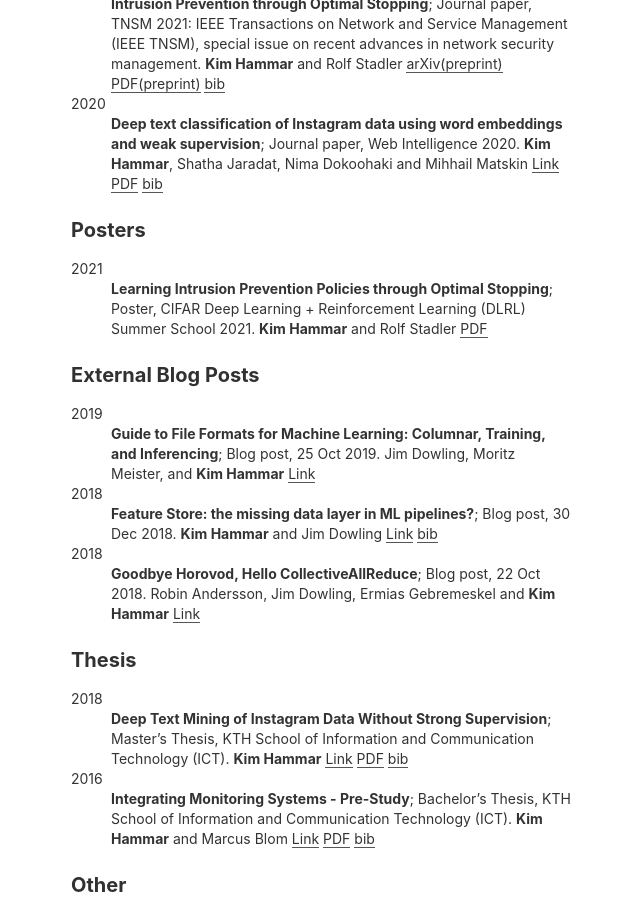
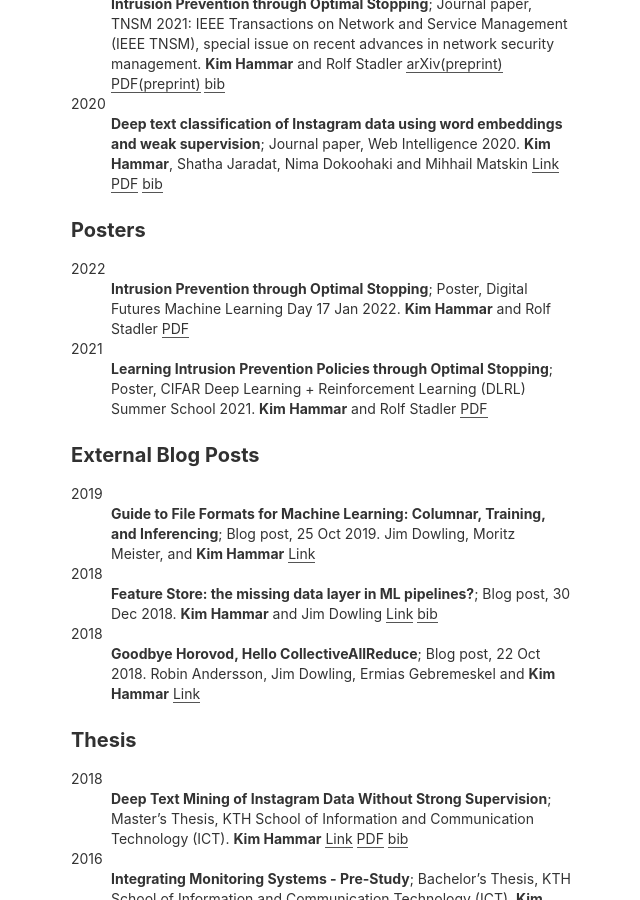
Before and after one commit to Limmen/Limmen.github.io, a Jekyll site: the page built from publications.md, in a window 1280 px wide and 900 px high, scrolled down 1404 px. Shown: the whole window, without its empty margins (319-959 px from the left). Built offline with Jekyll 4.4.1, drawn with Linux system fonts in a browser that asks for light colours.

Commit message:
upd poster

```diff
--- a/publications.md
+++ b/publications.md
@@ -71,10 +71,16 @@ Mihhail Matskin
 
 ### Posters
 
+2022
+:   **Intrusion Prevention through Optimal Stopping**; Poster, Digital Futures Machine Learning Day 17 Jan 2022.
+    **Kim Hammar** and Rolf Stadler
+    [PDF](https://limmen.dev/assets/papers/poster_dlrl_21_optimal_stopping_KimHammar_jul_21.pdf)
+
+
 2021
 :   **Learning Intrusion Prevention Policies through Optimal Stopping**; Poster, CIFAR Deep Learning + Reinforcement Learning (DLRL) Summer School 2021.
     **Kim Hammar** and Rolf Stadler
-    [PDF](https://limmen.dev/assets/papers/poster_dlrl_21_optimal_stopping_KimHammar_jul_21.pdf)
+	[PDF](/assets/papers/ML_Day_KTH_Poster_17_Jan_2022_Hammar_Stadler.pdf)
 
 
 ### External Blog Posts
```
Also changed, not shown: 1 other file.
